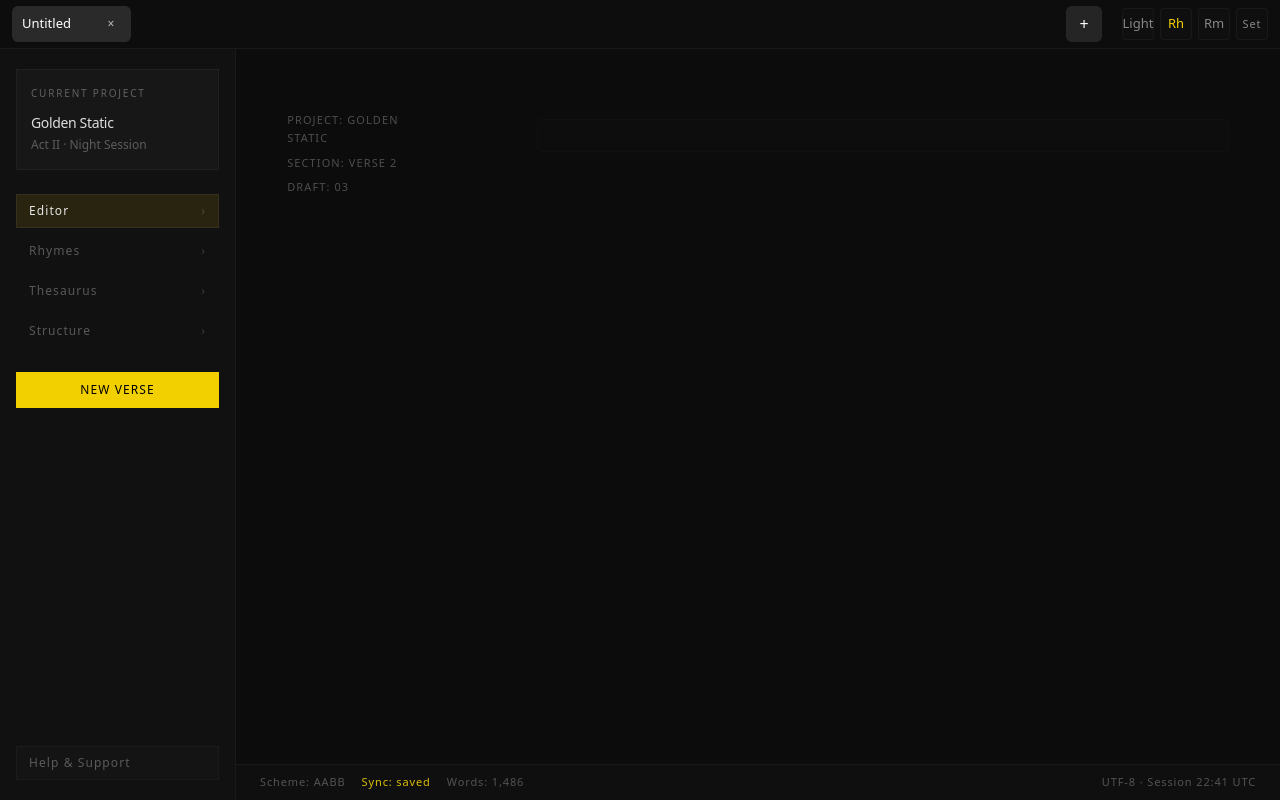
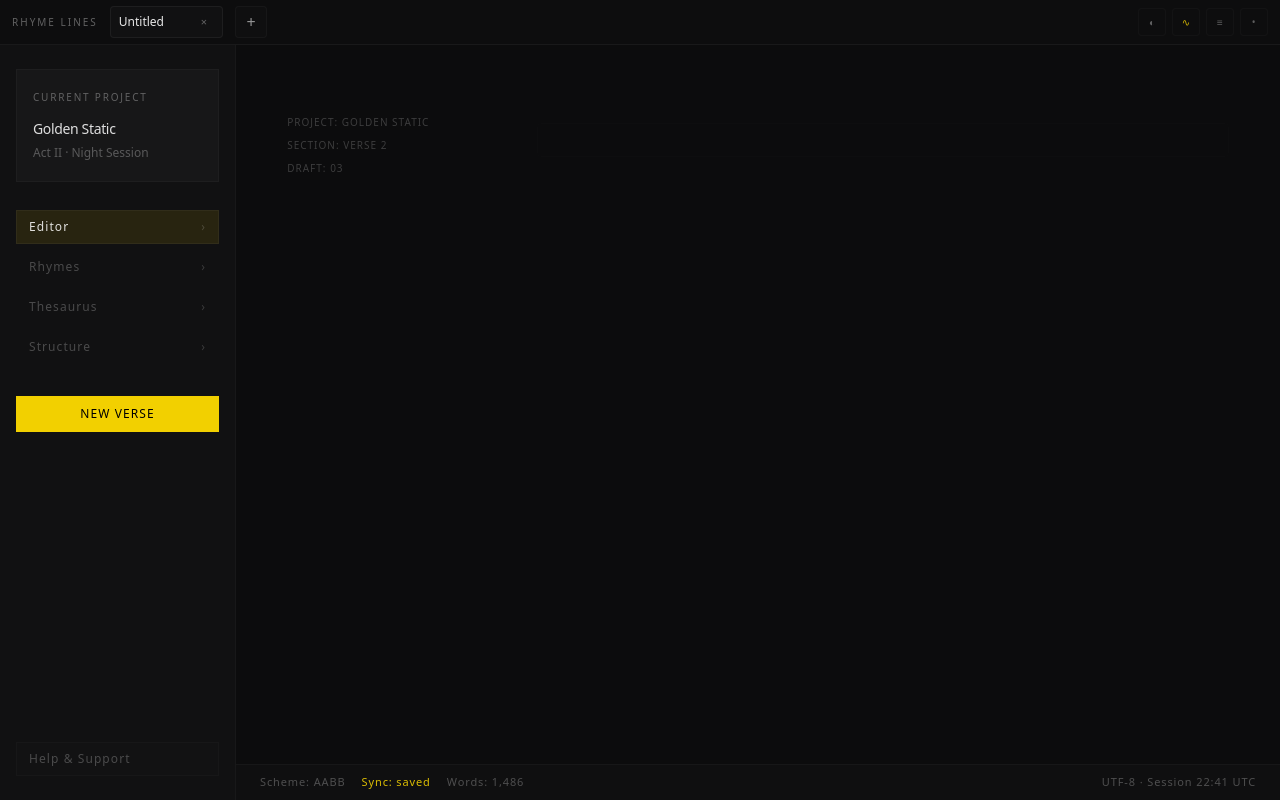
Before and after one commit to ClayTheMisfit/rhyme-lines, a Next.js app: page /editor in a window 1280 px wide. Built offline with nearby package versions, Linux system fonts and the light colour scheme.

Commit message:
Polish editor chrome hierarchy and lyric emphasis

```diff
--- a/src/app/editor/page.tsx
+++ b/src/app/editor/page.tsx
@@ -6,22 +6,22 @@ export default function EditorPage() {
     <div className="flex min-h-screen flex-col bg-black text-white">
       <TopBar />
       <div className="flex min-h-0 flex-1" style={{ paddingTop: 'var(--header-height, 48px)' }}>
-        <aside className="hidden w-[236px] flex-col border-r border-white/[0.04] bg-[#111112] px-4 py-5 lg:flex">
-          <div className="border border-white/[0.04] bg-[#171718] px-3.5 py-4">
+        <aside className="hidden w-[236px] flex-col border-r border-white/[0.03] bg-[#111112] px-4 py-6 lg:flex">
+          <div className="border border-white/[0.03] bg-[#171718] px-4 py-5">
             <p className="text-[10px] uppercase tracking-[0.18em] text-white/32">Current Project</p>
-            <p className="mt-3 text-sm tracking-tight text-white/86">Golden Static</p>
-            <p className="mt-1 text-xs text-white/30">Act II · Night Session</p>
+            <p className="mt-3.5 text-sm tracking-tight text-white/86">Golden Static</p>
+            <p className="mt-1.5 text-xs text-white/28">Act II · Night Session</p>
           </div>
 
-          <nav className="mt-6 space-y-1.5">
+          <nav className="mt-7 space-y-1.5">
             {['Editor', 'Rhymes', 'Thesaurus', 'Structure'].map((item) => (
               <button
                 key={item}
                 type="button"
                 className={`flex w-full items-center justify-between border px-3 py-2 text-left text-xs tracking-[0.09em] ${
                   item === 'Editor'
-                    ? 'border-white/[0.06] bg-[#f2d000]/10 text-white/88'
-                    : 'border-transparent text-white/30 hover:border-white/[0.04] hover:text-white/58'
+                    ? 'border-white/[0.045] bg-[#f2d000]/10 text-white/85'
+                    : 'border-transparent text-white/24 hover:border-white/[0.03] hover:text-white/52'
                 }`}
               >
                 {item}
@@ -32,14 +32,14 @@ export default function EditorPage() {
 
           <button
             type="button"
-            className="mt-6 h-9 border border-[#f2d000] bg-[#f2d000] text-xs font-medium tracking-[0.09em] text-black"
+            className="mt-8 h-9 border border-[#f2d000] bg-[#f2d000] text-xs font-medium tracking-[0.09em] text-black"
           >
             NEW VERSE
           </button>
 
           <button
             type="button"
-            className="mt-auto border border-white/[0.03] bg-white/[0.01] px-3 py-2 text-left text-xs tracking-[0.09em] text-white/30 hover:text-white/50"
+            className="mt-auto border border-white/[0.02] bg-white/[0.005] px-3 py-2 text-left text-xs tracking-[0.09em] text-white/24 hover:text-white/44"
           >
             Help & Support
           </button>
@@ -49,7 +49,7 @@ export default function EditorPage() {
           <main className="flex min-h-0 flex-1">
             <EditorShell />
           </main>
-          <footer className="flex h-9 items-center justify-between border-t border-white/[0.04] bg-[#0f0f10] px-4 text-[11px] tracking-[0.08em] text-white/28 sm:px-6">
+          <footer className="flex h-9 items-center justify-between border-t border-white/[0.03] bg-[#0f0f10] px-4 text-[11px] tracking-[0.08em] text-white/26 sm:px-6">
             <div className="flex items-center gap-4">
               <span>Scheme: AABB</span>
               <span className="text-[#f2d000]/90">Sync: saved</span>
--- a/src/app/globals.css
+++ b/src/app/globals.css
@@ -79,7 +79,7 @@
 @layer components {
   /* Subtle, compact syllable badge */
   .syllable-badge {
-    @apply pointer-events-none select-none rounded-full bg-muted/70 text-muted-foreground ring-1 ring-border/50 shadow-sm;
+    @apply pointer-events-none select-none rounded-full bg-white/[0.03] text-white/35 ring-1 ring-white/[0.06];
     --badge-base-size: clamp(0.9rem, 1.6vw, 1.05rem);
     --badge-scale: 1;
     --badge-offset: 0.95em;
@@ -92,7 +92,7 @@
     left: 50%;
     transform: translateX(-50%);
     top: calc(-1 * var(--badge-offset));
-    opacity: 0.75;
+    opacity: 0.4;
     transition: opacity 120ms ease;
   }
 
@@ -103,12 +103,12 @@
   }
 
   [data-active-line="true"] .syllable-badge {
-    @apply bg-primary/15 ring-primary/50 text-primary;
-    opacity: 0.98;
+    @apply bg-[#f2d000]/8 ring-[#f2d000]/25 text-[#f2d000]/80;
+    opacity: 0.7;
   }
 
   [data-line-id]:hover .syllable-badge {
-    opacity: 0.95;
+    opacity: 0.55;
   }
 
   .leading-tight .syllable-badge {
@@ -159,10 +159,10 @@ body.bg-white {
 .editor-root {
   position: relative;
   --rl-font: var(--rl-font-editor);
-  --rl-font-size: var(--editor-font-size, 21px);
-  --rl-line-height: max(var(--editor-line-height, 1.85), 1.6);
+  --rl-font-size: var(--editor-font-size, 22px);
+  --rl-line-height: max(var(--editor-line-height, 1.95), 1.68);
   --rl-line-pad-y: 2px;
-  --rl-pad-top: calc(2.6rem + var(--editor-safe-offset));
+  --rl-pad-top: calc(3.1rem + var(--editor-safe-offset));
   --rl-pad-bottom: 2.5rem;
   --rl-pad-inline: clamp(1.5rem, 4vw, 4rem);
   --rl-meta-width: clamp(130px, 12vw, 170px);
@@ -230,8 +230,8 @@ body.bg-white .rl-editor[data-empty="true"]:not(:focus)::before {
   z-index: 0;
   left: 0;
   right: 0;
-  background-color: var(--rl-active-line-bg, rgba(255, 255, 255, 0.006));
-  box-shadow: inset 0 0 0 1px var(--rl-active-line-border, rgba(255, 255, 255, 0.014));
+  background-color: var(--rl-active-line-bg, rgba(255, 255, 255, 0.003));
+  box-shadow: inset 0 0 0 1px var(--rl-active-line-border, rgba(255, 255, 255, 0.008));
   transition:
     top var(--rl-active-line-transition, 120ms) ease-out,
     height var(--rl-active-line-transition, 120ms) ease-out,
@@ -241,8 +241,8 @@ body.bg-white .rl-editor[data-empty="true"]:not(:focus)::before {
 }
 
 body.bg-black .rl-current-line-highlight {
-  --rl-active-line-bg: rgba(255, 255, 255, 0.006);
-  --rl-active-line-border: rgba(255, 255, 255, 0.014);
+  --rl-active-line-bg: rgba(255, 255, 255, 0.003);
+  --rl-active-line-border: rgba(255, 255, 255, 0.008);
 }
 
 body.bg-white .rl-current-line-highlight {
@@ -349,7 +349,7 @@ body.bg-white .rl-editor .line {
   padding-block: var(--rl-pad-top) var(--rl-pad-bottom);
   white-space: pre;
   font-family: var(--rl-font-ui);
-  font-size: clamp(11px, 0.8vw, 12px);
+  font-size: clamp(9px, 0.7vw, 10px);
   line-height: calc(var(--rl-font-size) * var(--rl-line-height) + var(--rl-line-pad-y) * 2);
   text-align: right;
   pointer-events: none;
@@ -362,15 +362,15 @@ body.bg-white .rl-editor .line {
 }
 
 .gutterMirror-dark {
-  color: rgba(255, 255, 255, 0.2);
+  color: rgba(255, 255, 255, 0.14);
 }
 
 .editor-meta-col {
   margin: 0;
   padding-block: var(--rl-pad-top) var(--rl-pad-bottom);
-  color: rgba(255, 255, 255, 0.27);
-  font-size: 11px;
-  line-height: 1.7;
+  color: rgba(255, 255, 255, 0.2);
+  font-size: 10px;
+  line-height: 1.75;
   letter-spacing: 0.1em;
   text-transform: uppercase;
 }
--- a/src/components/TopBar.tsx
+++ b/src/components/TopBar.tsx
@@ -163,7 +163,8 @@ export default function TopBar() {
       className="fixed left-0 right-0 top-0 flex min-h-11 items-center justify-between gap-3 border-b border-white/[0.05] bg-[#0d0d0e] px-3 py-1.5"
       style={{ zIndex: layers.topBar }}
     >
-      <div className="min-w-0 flex-1">
+      <div className="flex min-w-0 flex-1 items-center gap-3">
+        <span className="hidden text-[10px] uppercase tracking-[0.2em] text-white/35 lg:inline">Rhyme Lines</span>
         <TabBar
           tabs={tabs}
           activeTabId={activeTabId}
@@ -181,7 +182,7 @@ export default function TopBar() {
             <Tooltip>
               <TooltipTrigger asChild>
                 <span
-                  className="inline-flex h-8 w-8 items-center justify-center rounded-sm border border-rose-300/35 text-sm text-rose-300"
+                  className="inline-flex h-7 w-7 items-center justify-center rounded-sm border border-rose-300/25 text-xs text-rose-300/80"
                   aria-label={`Save failed${lastError ? `: ${lastError}` : ''}`}
                 >
                   !
@@ -198,11 +199,11 @@ export default function TopBar() {
           whileTap={{ scale: 0.99 }}
           transition={{ duration: 0.12 }}
           onClick={toggleTheme}
-          className="inline-flex h-8 w-8 items-center justify-center rounded-sm border border-white/[0.04] bg-white/[0.01] text-[13px] text-white/50 transition-colors duration-100 hover:text-white/75 focus-visible:outline-none focus-visible:ring-2 focus-visible:ring-white/25"
+          className="inline-flex h-7 w-7 items-center justify-center rounded-sm border border-white/[0.025] bg-white/[0.005] text-[10px] text-white/34 transition-colors duration-100 hover:text-white/62 focus-visible:outline-none focus-visible:ring-2 focus-visible:ring-white/20"
           title="Toggle theme"
           aria-label="Toggle theme"
         >
-          {theme === 'dark' ? 'Light' : 'Dark'}
+          ◐
         </motion.button>
 
         <motion.button
@@ -212,14 +213,14 @@ export default function TopBar() {
           transition={{ duration: 0.12 }}
           onClick={toggleRhymeDecorations}
           className={cx(
-            'inline-flex h-8 w-8 items-center justify-center rounded-sm border border-white/[0.04] bg-white/[0.01] text-[13px] transition duration-100 focus-visible:outline-none focus-visible:ring-2 focus-visible:ring-white/25',
-            showRhymeDecorations ? 'text-[#f2d000]' : 'text-white/50 hover:text-white/75'
+            'inline-flex h-7 w-7 items-center justify-center rounded-sm border border-white/[0.025] bg-white/[0.005] text-[10px] transition duration-100 focus-visible:outline-none focus-visible:ring-2 focus-visible:ring-white/20',
+            showRhymeDecorations ? 'text-[#f2d000]/85' : 'text-white/34 hover:text-white/62'
           )}
           title={showRhymeDecorations ? 'Hide rhyme highlights' : 'Show rhyme highlights'}
           aria-label={showRhymeDecorations ? 'Hide rhyme highlights' : 'Show rhyme highlights'}
           aria-pressed={showRhymeDecorations}
         >
-          Rh
+          ∿
         </motion.button>
 
         <motion.button
@@ -229,20 +230,20 @@ export default function TopBar() {
           transition={{ duration: 0.12 }}
           onClick={togglePanel}
           className={cx(
-            'inline-flex h-8 w-8 items-center justify-center rounded-sm border border-white/[0.04] bg-white/[0.01] text-[13px] transition duration-100 focus-visible:outline-none focus-visible:ring-2 focus-visible:ring-white/25',
-            panelVisible ? 'text-[#f2d000]' : 'text-white/50 hover:text-white/75'
+            'inline-flex h-7 w-7 items-center justify-center rounded-sm border border-white/[0.025] bg-white/[0.005] text-[10px] transition duration-100 focus-visible:outline-none focus-visible:ring-2 focus-visible:ring-white/20',
+            panelVisible ? 'text-[#f2d000]/85' : 'text-white/34 hover:text-white/62'
           )}
           title={panelVisible ? 'Hide rhyme panel' : 'Show rhyme panel'}
           aria-label={panelVisible ? 'Hide rhyme panel' : 'Show rhyme panel'}
           aria-pressed={panelVisible}
         >
-          Rm
+          ≡
         </motion.button>
 
         <motion.div
           suppressHydrationWarning
-          whileHover={{ scale: 1.03 }}
-          whileTap={{ scale: 0.97 }}
+          whileHover={{ scale: 1.01 }}
+          whileTap={{ scale: 0.99 }}
           transition={{ duration: 0.12 }}
           className="flex"
           title="Open settings"
--- a/src/components/settings/SettingsSheet.tsx
+++ b/src/components/settings/SettingsSheet.tsx
@@ -501,14 +501,14 @@ export function SettingsSheet() {
       <DialogTrigger asChild>
         <button
           type="button"
-          className="inline-flex h-8 w-8 items-center justify-center rounded-sm border border-white/[0.04] bg-white/[0.01] text-[11px] font-medium tracking-[0.08em] text-white/50 transition hover:text-white/75 focus-visible:outline-none focus-visible:ring-2 focus-visible:ring-white/25"
+          className="inline-flex h-7 w-7 items-center justify-center rounded-sm border border-white/[0.025] bg-white/[0.005] text-[10px] font-medium tracking-[0.08em] text-white/34 transition hover:text-white/62 focus-visible:outline-none focus-visible:ring-2 focus-visible:ring-white/20"
           aria-label="Open settings"
           aria-haspopup="dialog"
           aria-expanded={isOpen}
           aria-controls={isOpen ? panelId : undefined}
           data-testid="settings-trigger"
         >
-          Set
+          •
         </button>
       </DialogTrigger>
       {isOpen ? dialogContent : null}
--- a/src/components/tabs/TabBar.tsx
+++ b/src/components/tabs/TabBar.tsx
@@ -66,7 +66,7 @@ export function TabBar({ tabs, activeTabId, saveStatus, onNew, onSelect, onClose
     <div className="flex items-center gap-2">
       <div className="min-w-0 flex-1 overflow-hidden">
         <div
-          className="flex items-center gap-1 overflow-x-auto whitespace-nowrap pr-1"
+          className="flex items-center gap-0.5 overflow-x-auto whitespace-nowrap pr-1"
           role="tablist"
           aria-label="Lyric tabs"
         >
@@ -81,9 +81,9 @@ export function TabBar({ tabs, activeTabId, saveStatus, onNew, onSelect, onClose
                 role="tab"
                 aria-selected={isActive}
                 className={cx(
-                  'group relative flex min-h-9 items-center gap-2 rounded-md px-2.5 py-1 text-[13px] transition-colors whitespace-nowrap focus-visible:outline-none focus-visible:ring-2 focus-visible:ring-white/45',
-                  isActive ? 'bg-white/12 text-white' : 'text-white/70 hover:bg-white/6',
-                  tab.isDirty && !isActive && 'text-white/85'
+                  'group relative flex min-h-8 items-center gap-2 rounded-sm border border-transparent px-2 py-1 text-[12px] transition-colors whitespace-nowrap focus-visible:outline-none focus-visible:ring-2 focus-visible:ring-white/25',
+                  isActive ? 'border-white/[0.05] bg-white/[0.02] text-white/90' : 'text-white/52 hover:text-white/72',
+                  tab.isDirty && !isActive && 'text-white/66'
                 )}
                 onClick={() => onSelect(tab.id)}
                 onDoubleClick={() => startEditing(tab.id, tab.title)}
@@ -91,7 +91,7 @@ export function TabBar({ tabs, activeTabId, saveStatus, onNew, onSelect, onClose
                 {isEditing ? (
                   <input
                     ref={inputRef}
-                    className="w-32 rounded bg-white/10 px-1 py-0.5 text-[13px] outline-none ring-1 ring-white/30"
+                    className="w-32 rounded-sm bg-white/[0.05] px-1 py-0.5 text-[12px] outline-none ring-1 ring-white/20"
                     value={draftTitle}
                     onChange={(event) => setDraftTitle(event.target.value)}
                     onBlur={commitRename}
@@ -123,7 +123,7 @@ export function TabBar({ tabs, activeTabId, saveStatus, onNew, onSelect, onClose
                 <span
                   role="button"
                   aria-label={`Close tab ${tab.title}`}
-                  className="ml-1 inline-flex h-5 w-5 items-center justify-center rounded-full text-xs text-white/70 transition hover:bg-white/10"
+                  className="ml-1 inline-flex h-5 w-5 items-center justify-center rounded-full text-[11px] text-white/35 transition hover:text-white/68"
                   onClick={(event) => {
                     event.stopPropagation()
                     onClose(tab.id)
@@ -139,7 +139,7 @@ export function TabBar({ tabs, activeTabId, saveStatus, onNew, onSelect, onClose
 
       <button
         type="button"
-        className="inline-flex h-9 w-9 items-center justify-center rounded-md bg-white/10 text-base text-white transition duration-100 hover:bg-white/20 focus-visible:outline-none focus-visible:ring-2 focus-visible:ring-white/45"
+        className="inline-flex h-8 w-8 items-center justify-center rounded-sm border border-white/[0.03] bg-white/[0.01] text-base text-white/55 transition duration-100 hover:text-white/80 focus-visible:outline-none focus-visible:ring-2 focus-visible:ring-white/25"
         onClick={onNew}
         aria-label="Add tab"
       >
```
Also changed, not shown: src/components/Editor.tsx (+7 -7 lines).
